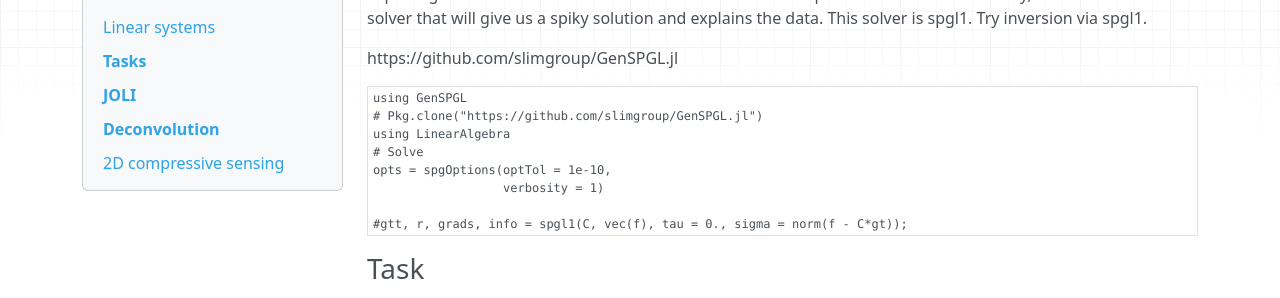
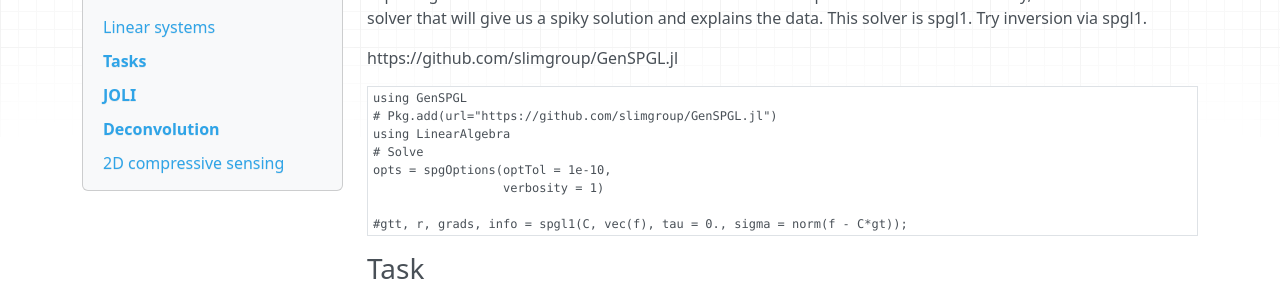
Before and after one commit to flexie/eas-4803-8803-ccs, an MkDocs documentation site: the page built from docs/Assignments/Exercise5.md, in a window 1280 px wide and 900 px high, scrolled down 5183 px. Shown: the part 169-467 px from the top of the window. Built offline with MkDocs 1.6.1, drawn with Linux system fonts in a browser that asks for light colours; nearby versions of some CDN libraries; old or Windows-style settings are respelled for this version of MkDocs.

Commit message:
turn clone to add url

````diff
--- a/docs/Assignments/Exercise5.md
+++ b/docs/Assignments/Exercise5.md
@@ -271,7 +271,7 @@ https://github.com/slimgroup/GenSPGL.jl
 
 ```julia
 using GenSPGL
-# Pkg.clone("https://github.com/slimgroup/GenSPGL.jl")
+# Pkg.add(url="https://github.com/slimgroup/GenSPGL.jl")
 using LinearAlgebra
 # Solve
 opts = spgOptions(optTol = 1e-10,
````
